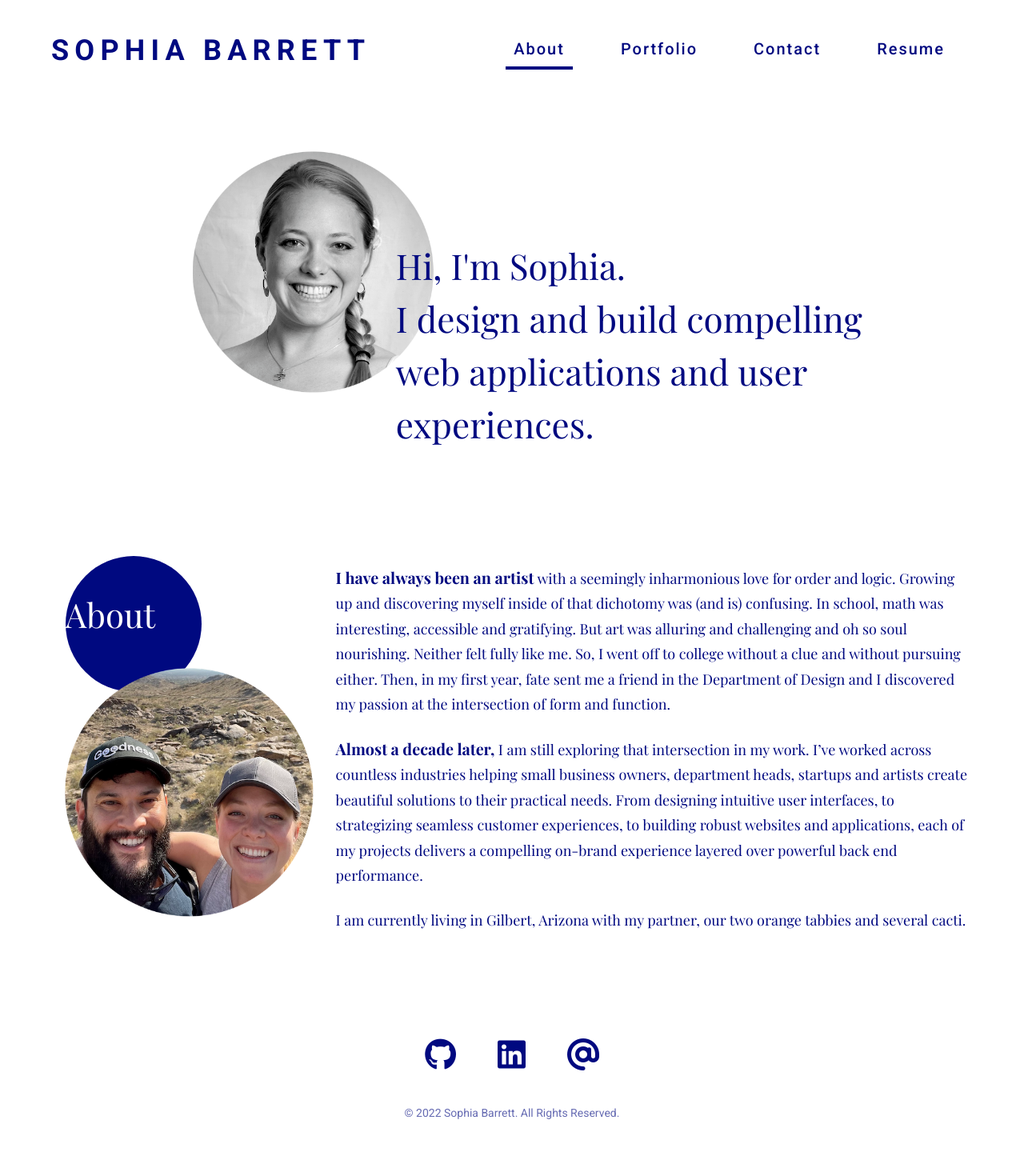
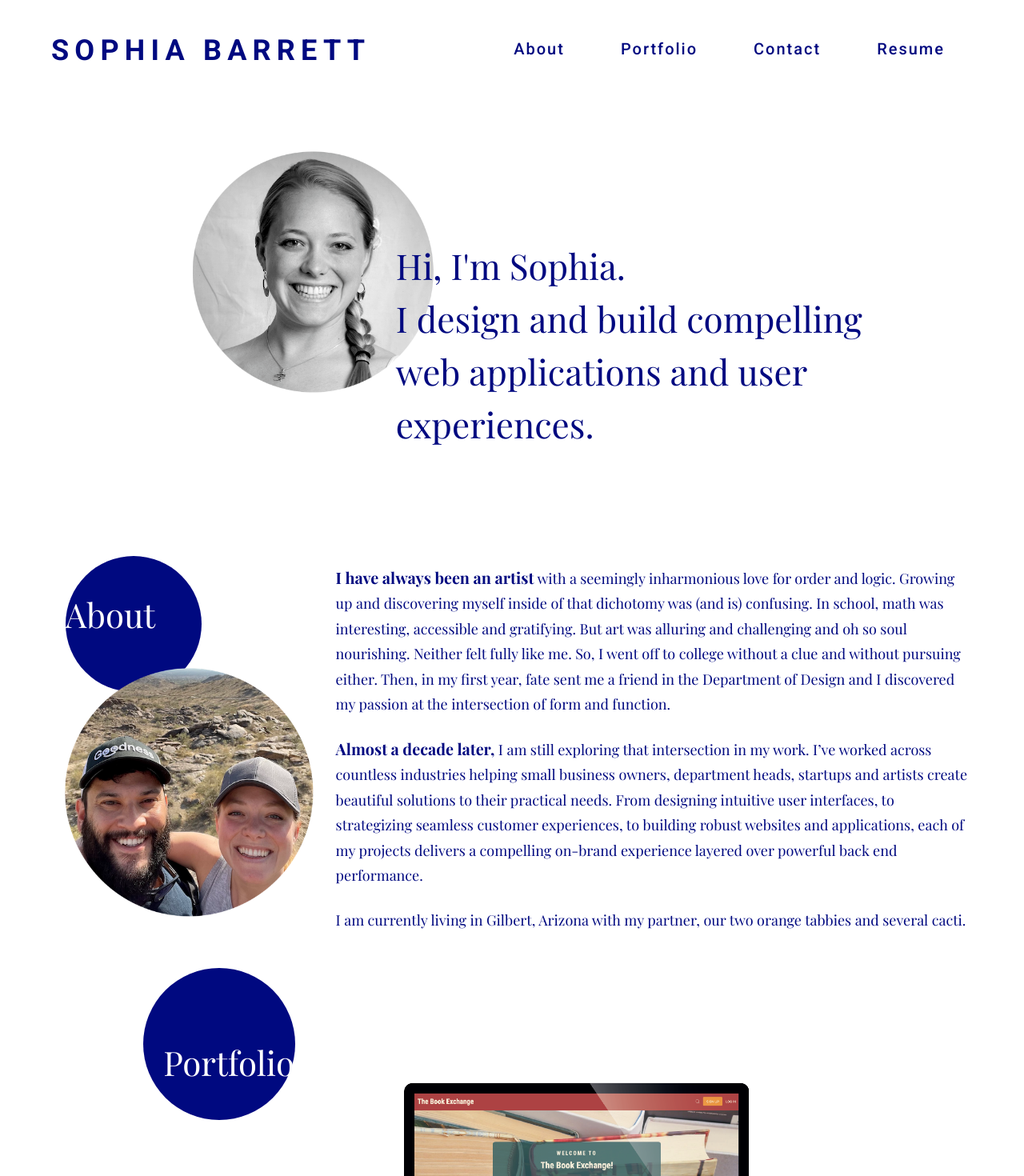
Before and after one commit to sophiabarrett/sophiabarrett.co, a React (Create React App) app: page / in a window 1280 px wide. Shown: the top 1470 px of the page at 80% size. Before the commit the page ends 1429 px from the top, so only its background shows below. Built offline with nearby package versions, Linux system fonts and the light colour scheme; a web font is replaced by a local one.

Commit message:
setup routes

```diff
--- a/package.json
+++ b/package.json
@@ -11,6 +11,7 @@
     "dotenv": "^16.0.0",
     "react": "^17.0.2",
     "react-dom": "^17.0.2",
+    "react-router-dom": "^6.2.1",
     "react-scripts": "5.0.0",
     "web-vitals": "^2.1.4"
   },
--- a/src/App.js
+++ b/src/App.js
@@ -1,31 +1,35 @@
 import { useState } from "react";
-import Header from "./components/Header"
-import Footer from "./components/Footer"
-import About from "./components/About"
-import Portfolio from "./components/Portfolio"
-import Contact from "./components/Contact"
-import Resume from "./components/Resume"
+import {
+  BrowserRouter as Router,
+  Route,
+  Routes,
+  Switch,
+} from "react-router-dom";
+import Header from "./components/Header";
+import Footer from "./components/Footer";
+import Home from "./components/Home";
+import About from "./components/About";
+import Portfolio from "./components/Portfolio";
+import Contact from "./components/Contact";
+import Resume from "./components/Resume";
 
 function App() {
-  const pages = ['About', 'Portfolio', 'Contact', 'Resume']
-
-  const [currentPage, setCurrentPage] = useState(pages[0]);
-
   return (
-    <div className="page-wrapper">
-      <Header
-        pages={pages}
-        currentPage={currentPage}
-        setCurrentPage={setCurrentPage}
-      />
-      <main>
-        {currentPage === 'About' && <About />}
-        {currentPage === 'Portfolio' && <Portfolio />}
-        {currentPage === 'Contact' && <Contact />}
-        {currentPage === 'Resume' && <Resume />}
-      </main>
-      <Footer />
-    </div>
+    <Router>
+      <div className="page-wrapper">
+        <Header />
+        <main>
+          <Routes>
+            <Route exact path="/about" element={<About />} />
+            <Route exact path="/portfolio" element={<Portfolio />} />
+            <Route exact path="/contact" element={<Contact />} />
+            <Route exact path="/resume" element={<Resume />} />
+            <Route path="*" element={<Home />} />
+          </Routes>
+        </main>
+        <Footer />
+      </div>
+    </Router>
   );
 }
 
--- a/src/components/Header/index.js
+++ b/src/components/Header/index.js
@@ -1,10 +1,13 @@
+import { useNavigate } from "react-router-dom";
 import Nav from "../Nav";
 
-function Header(props) {
+function Header() {
+  const navigate = useNavigate();
+
   return (
     <header>
-      <h1><a href="/">Sophia Barrett</a></h1>
-      <Nav props={props}/>
+      <h1><span onClick={() => navigate("/")}>Sophia Barrett</span></h1>
+      <Nav />
     </header>
   );
 }
--- /dev/null
+++ b/src/components/Home/index.js
@@ -0,0 +1,15 @@
+import About from "../About";
+import Portfolio from "../Portfolio";
+import Contact from "../Contact";
+
+function Home() {
+  return (
+    <>
+      <About />
+      <Portfolio />
+      <Contact />
+    </>
+  );
+}
+
+export default Home;
--- a/src/components/Nav/index.js
+++ b/src/components/Nav/index.js
@@ -1,14 +1,16 @@
-function Nav({ props }) {
-  const pages = props.pages;
-  const currentPage = props.currentPage;
-  const setCurrentPage = props.setCurrentPage;
+import { useNavigate } from "react-router-dom";
+
+function Nav() {
+  const pages = ["About", "Portfolio", "Contact", "Resume"];
+
+  const navigate = useNavigate();
 
   return (
     <nav>
       <ul>
         {pages.map((pageTitle) => (
           <li key={pageTitle}>
-            <span className={currentPage === pageTitle ? "current" : "undefined"} onClick={() => setCurrentPage(pageTitle)}>
+            <span onClick={() => navigate(`/${pageTitle.toLowerCase()}`)}>
               {pageTitle}
             </span>
           </li>
--- a/src/index.css
+++ b/src/index.css
@@ -183,6 +183,10 @@ header nav ul {
   flex-wrap: wrap;
   list-style: none;
   justify-content: space-around;
+}
+
+header h1 span {
+  cursor: pointer;
 }
 
 header nav span {
```
Also changed, not shown: 1 other file (tests, documents, lock files or other folders).
